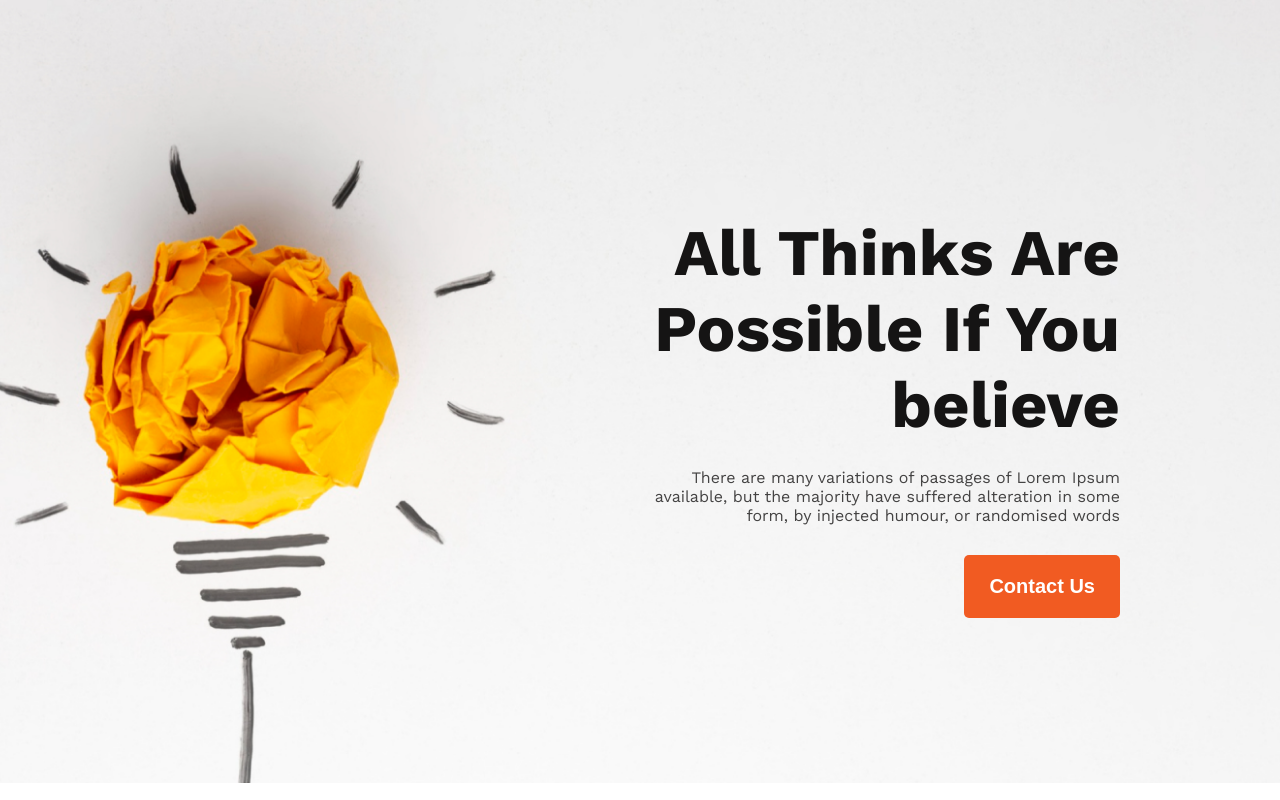
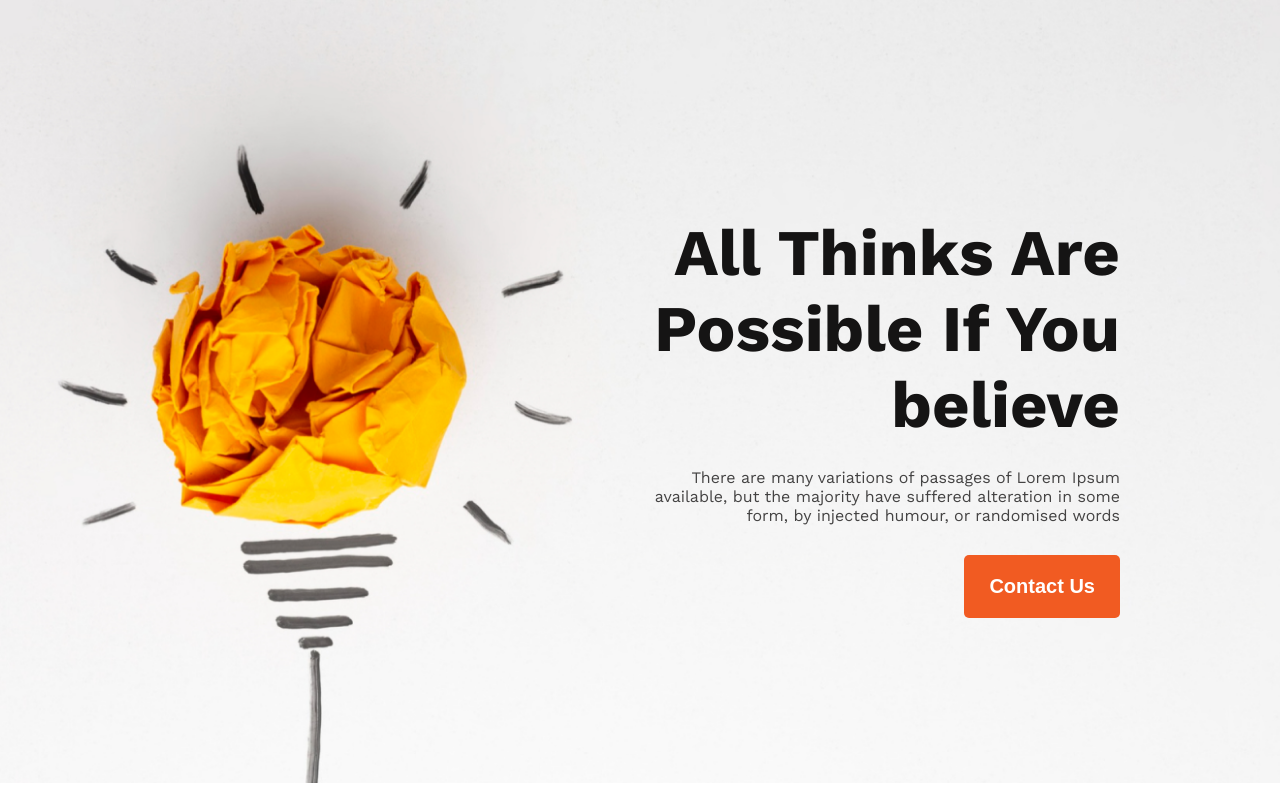
Before and after one commit to jbjoybiswasjb/new_year_new_me_one, a plain HTML site: page index.html in a window 1280 px wide. Shown: the top 800 px of the page. Drawn offline with nearby package versions, Linux system fonts and the light colour scheme.

Commit message:
Changed banner background image position.

```diff
--- a/styles/style.css
+++ b/styles/style.css
@@ -20,7 +20,7 @@ body {
 header {
     background-image: url("../images/banner/banner1.png");
     background-repeat: no-repeat;
-    background-position: center;
+    background-position: 25% 0;
     background-size: cover;
 }
 
@@ -189,3 +189,10 @@ main {
     border-radius: 5px;
     padding: 20px 35px;
 }
+
+
+
+/*
+                                    Footer Section.
+=========================================================================================
+*/
```
Also changed, not shown: index.html (+4 -1 lines).
